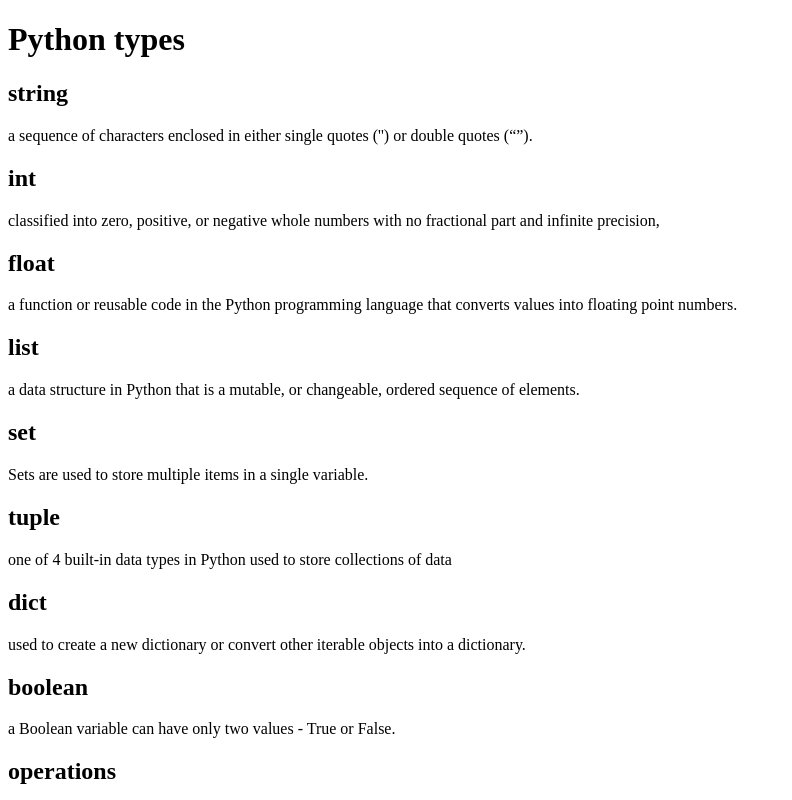
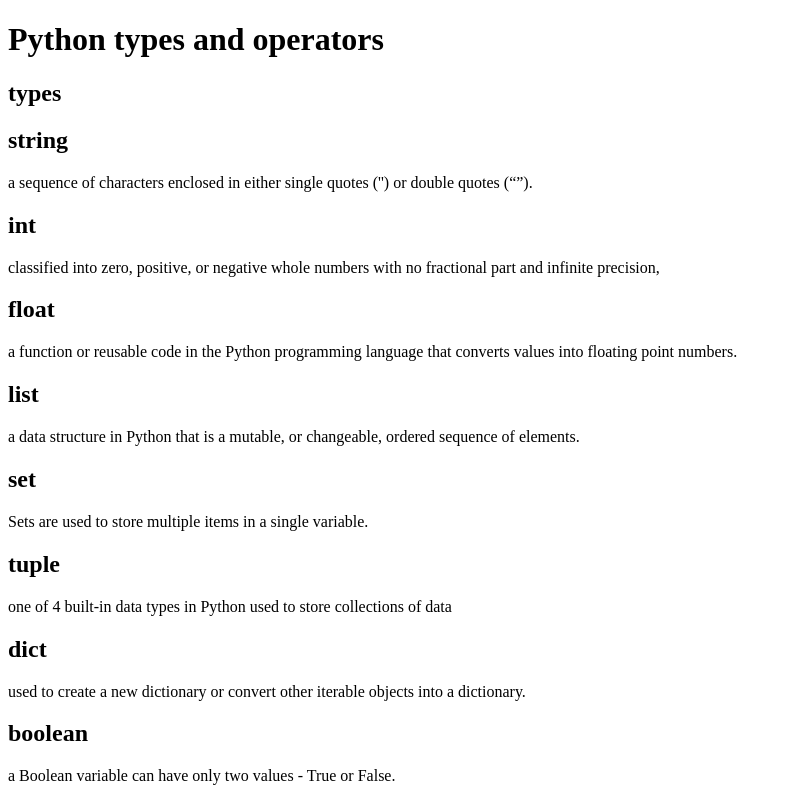
Before and after one commit to JASONDASILVA15/Classwork, a plain HTML site: page 2024-2025/pythontypes.html in a window 1280 px wide. Shown: the top 800 px of the page, without its empty margins (0-792 px from the left). Drawn offline with Linux system fonts and the light colour scheme.

Commit message:
fixing pythontypes.html

```diff
--- a/2024-2025/pythontypes.html
+++ b/2024-2025/pythontypes.html
@@ -6,10 +6,11 @@
 </head>
 <body>
 <header>
-    <h1>Python types</h1>
+    <h1>Python types and operators</h1>
 </header>
 
 <main>
+    <h2>types</h2>
     <h2>string</h2>
     <p>a sequence of characters enclosed in either single quotes ('') or double quotes (“”).</p>
     <h2>int</h2>
```
